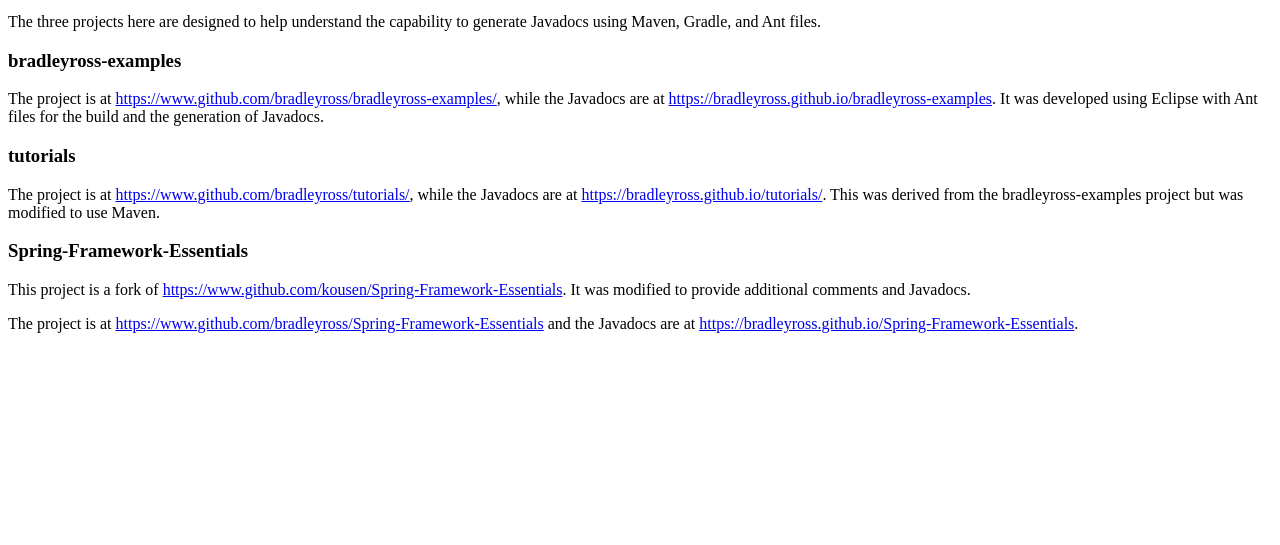
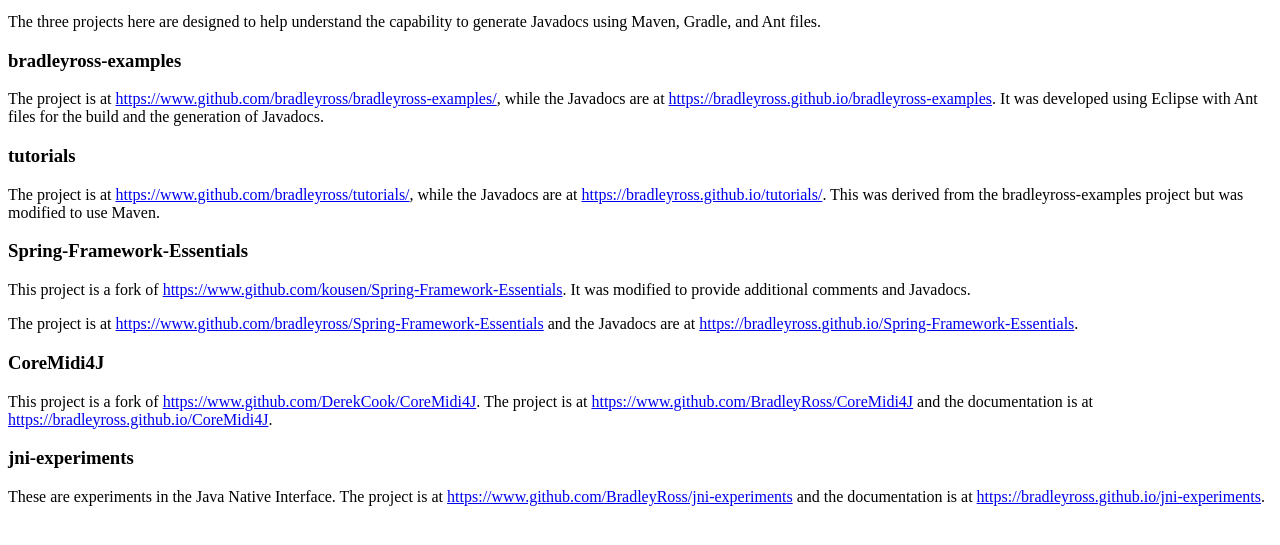
Before and after one commit to BradleyRoss/bradleyross.github.io, a plain HTML site: page index.html in a window 1280 px wide. Shown: the part 101-646 px from the top of the page. Drawn offline with Linux system fonts and the light colour scheme.

Commit message:
Added to list
Added jni-experiments and CoreMidi4J to list.

```diff
--- a/index.html
+++ b/index.html
@@ -33,5 +33,18 @@
    https://www.github.com/bradleyross/Spring-Framework-Essentials</a> and the Javadocs are at
    <a href="https://bradleyross.github.io/Spring-Framework-Essentials" target="_blank">
    https://bradleyross.github.io/Spring-Framework-Essentials</a>.</p>
+<h3>CoreMidi4J</h3>
+   <p>This project is a fork of <a href="https://www.github.com/DerekCook/CoreMidi4J" target="_blank">
+      https://www.github.com/DerekCook/CoreMidi4J</a>.  The project is at
+      <a href="https://www.github.com/BradleyRoss/CoreMidi4J" target="_blank">
+         https://www.github.com/BradleyRoss/CoreMidi4J</a> and the documentation
+      is at <a href="https://bradleyross.github.io/CoreMidi4J" target="_blank">
+      https://bradleyross.github.io/CoreMidi4J</a>.</p>
+<h3>jni-experiments</h3>
+   <p>These are experiments in the Java Native Interface.  The project is at
+      <a href="https://www.github.com/BradleyRoss/jni-experiments" target="_blank">
+         https://www.github.com/BradleyRoss/jni-experiments</a> and the documentation
+      is at <a href="https://bradleyross.github.io/jni-experiments" target="_blank">
+      https://bradleyross.github.io/jni-experiments</a>.</p>
 </body>
 </html>
```
